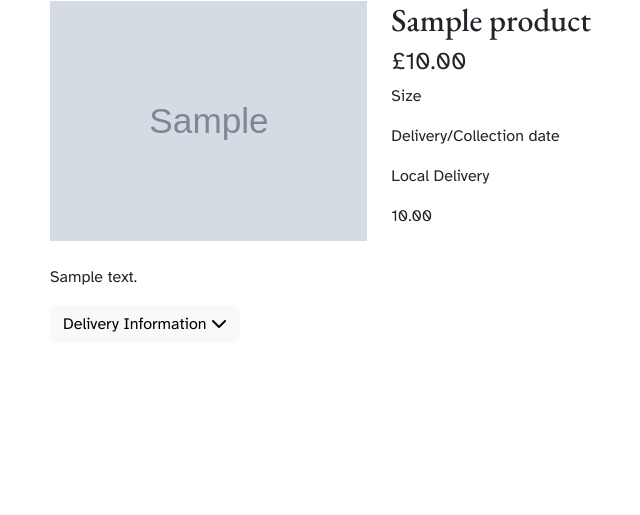
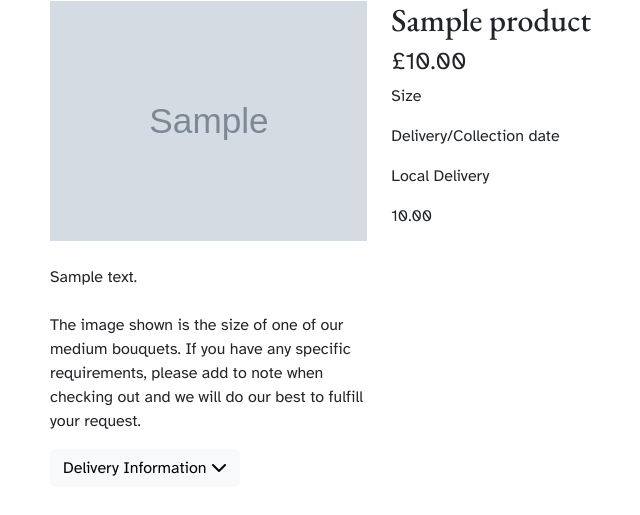
Before and after one commit to kosamad/the-meadow-project, a Django app: page /products/1 in a window 1280 px wide. Shown: the part 138-653 px from the top of the page, without its empty margins (90-730 px from the left). Run offline with Django 3.2, Linux system fonts and the light colour scheme; tables that the repository leaves empty hold one stand-in row (values such as "Sample post"); grey boxes marked "Sample" are stand-in pictures; some libraries are stand-ins or nearby versions.

Commit message:
Format of under image info.

```diff
--- a/products/templates/products/product_detail.html
+++ b/products/templates/products/product_detail.html
@@ -34,21 +34,36 @@
                     <img src="{{  product.image.url }}" class="shop-img" alt="{{ product.alt_text }}">
                 </a>
             </row>
-            <p class="mt-4">{{ product.description }}</p>
+            <row class="mt-4">
+                <p class="mt-4">{{ product.description }}</p>
+                <p class="mt-4">The image shown is the size of one of our medium bouquets.
+                    If you have any specific requirements, please add to note when checking out and we will do our best
+                    to fulfill your request.
+                </p>
+            </row>
             <!-- Collapsible delivery info button -->
             <button class="btn btn-light" type="button" data-bs-toggle="collapse" data-bs-target="#deliveryInfo"
                 aria-expanded="false" aria-controls="deliveryInfo">
                 Delivery Information <i class="fa-solid fa-chevron-down"></i>
             </button>
+
+
             <!-- Collapsible delivery info content -->
             <div class="collapse mt-3" id="deliveryInfo">
                 <div class="card card-body">
                     <p class="fw-bold">Delivery Information</p>
                     <p>
-                        We deliver bouquets, plants, and gifts to postcodes beginning with BS1 to BS6. Remember to place your orders before 9:30 PM for next-day delivery (delivery is not available on Sundays). For same-day deliveries, please call us at 0117 123 4567 or contact us online with any inquiries. We prioritize eco-friendly delivery methods, using bicycles whenever possible and our green, zero-emission van as a backup.
+                        We deliver bouquets, plants, and gifts to postcodes beginning with BS1 to BS6. Remember to place
+                        your orders before 9:30 PM for next-day delivery (delivery is not available on Sundays). For
+                        same-day deliveries, please call us at 0117 123 4567 or contact us online with any inquiries. We
+                        prioritize eco-friendly delivery methods, using bicycles whenever possible and our green,
+                        zero-emission van as a backup.
                     </p>
                     <p class="fw-bold">Collection Information</p>
-                    <p>You can collect your order instore for free (The Meadow Project, Bristol, BS4 3QP) on your specified collection date. Note we are open (Tuesday to Friday 10:00-17:00 and Saturday: 9:00-17:00). Your order will be ready from 10:00 unless otherwsie prearranged. If you miss your collection, and haven’t given us notice, we will be unable to make another bouquet for you.</p>
+                    <p>You can collect your order instore for free (The Meadow Project, Bristol, BS4 3QP) on your
+                        specified collection date. Note we are open (Tuesday to Friday 10:00-17:00 and Saturday:
+                        9:00-17:00). Your order will be ready from 10:00 unless otherwsie prearranged. If you miss your
+                        collection, and haven’t given us notice, we will be unable to make another bouquet for you.</p>
                 </div>
             </div>
 
```
